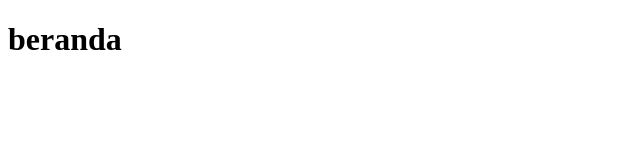
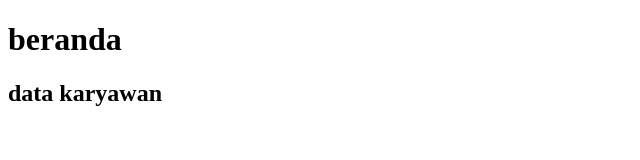
Before and after one commit to ichsanmuhammad/latihan_git, a plain HTML site: page index.html in a window 1280 px wide. Shown: the whole page, without its empty margins (0-640 px from the left). Drawn offline with Linux system fonts and the light colour scheme.

Commit message:
menambahkan h2 data karyawan

```diff
--- a/index.html
+++ b/index.html
@@ -7,5 +7,6 @@
 </head>
 <body>
     <h1>beranda</h1>
+    <h2>data karyawan<h2>
 </body>
 </html>
```
